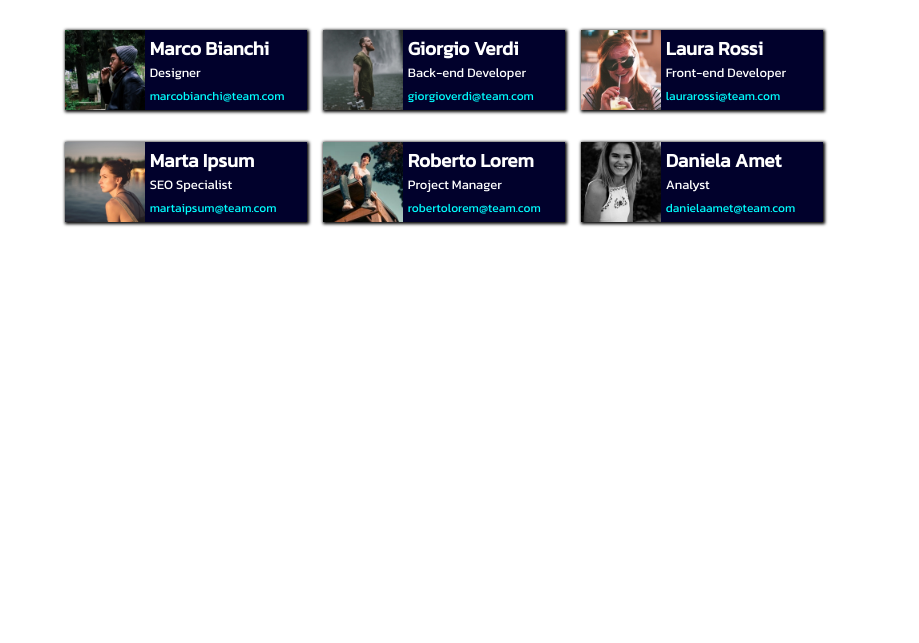
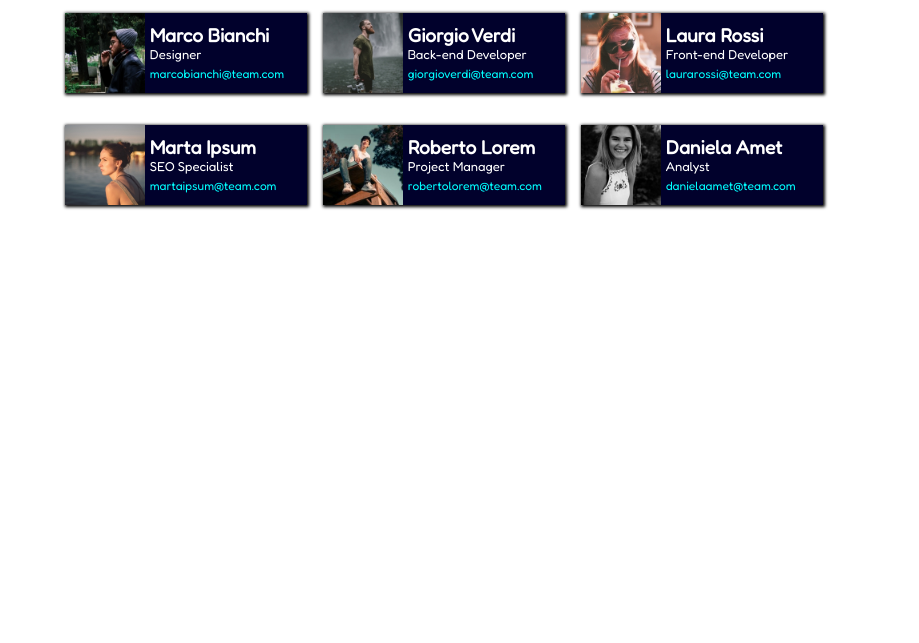
Before and after one commit to manolioluigi/html-css-float-cards, a plain HTML site: page index.html in a window 1280 px wide. Shown: the part 157-800 px from the top of the page, without its empty margins (180-1099 px from the left). Drawn offline with Linux system fonts and the light colour scheme.

Commit message:
font corretto

```diff
--- a/css/style.css
+++ b/css/style.css
@@ -2,7 +2,7 @@
     margin: 0;
     padding: 0;
     box-sizing: border-box;
-    font-family: 'Kanit', sans-serif;
+    font-family: 'Fredoka', sans-serif;
 }
 
 .container{
--- a/index.html
+++ b/index.html
@@ -9,7 +9,7 @@
     <!--font-->
     <link rel="preconnect" href="https://fonts.googleapis.com">
     <link rel="preconnect" href="https://fonts.gstatic.com" crossorigin>
-    <link href="https://fonts.googleapis.com/css2?family=Kanit&display=swap" rel="stylesheet">
+    <link href="https://fonts.googleapis.com/css2?family=Fredoka&display=swap" rel="stylesheet">
 </head>
 
 <body>
```
